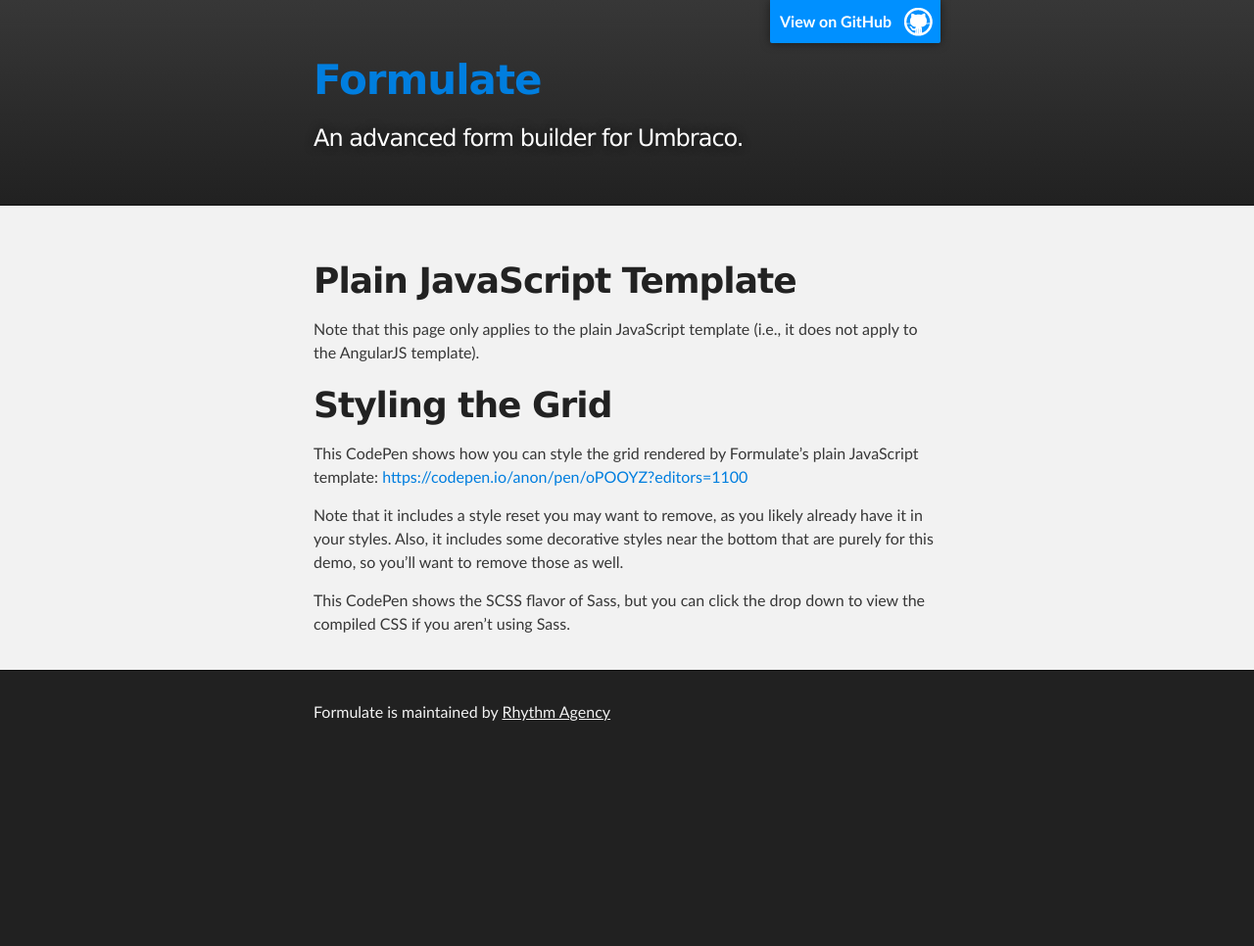
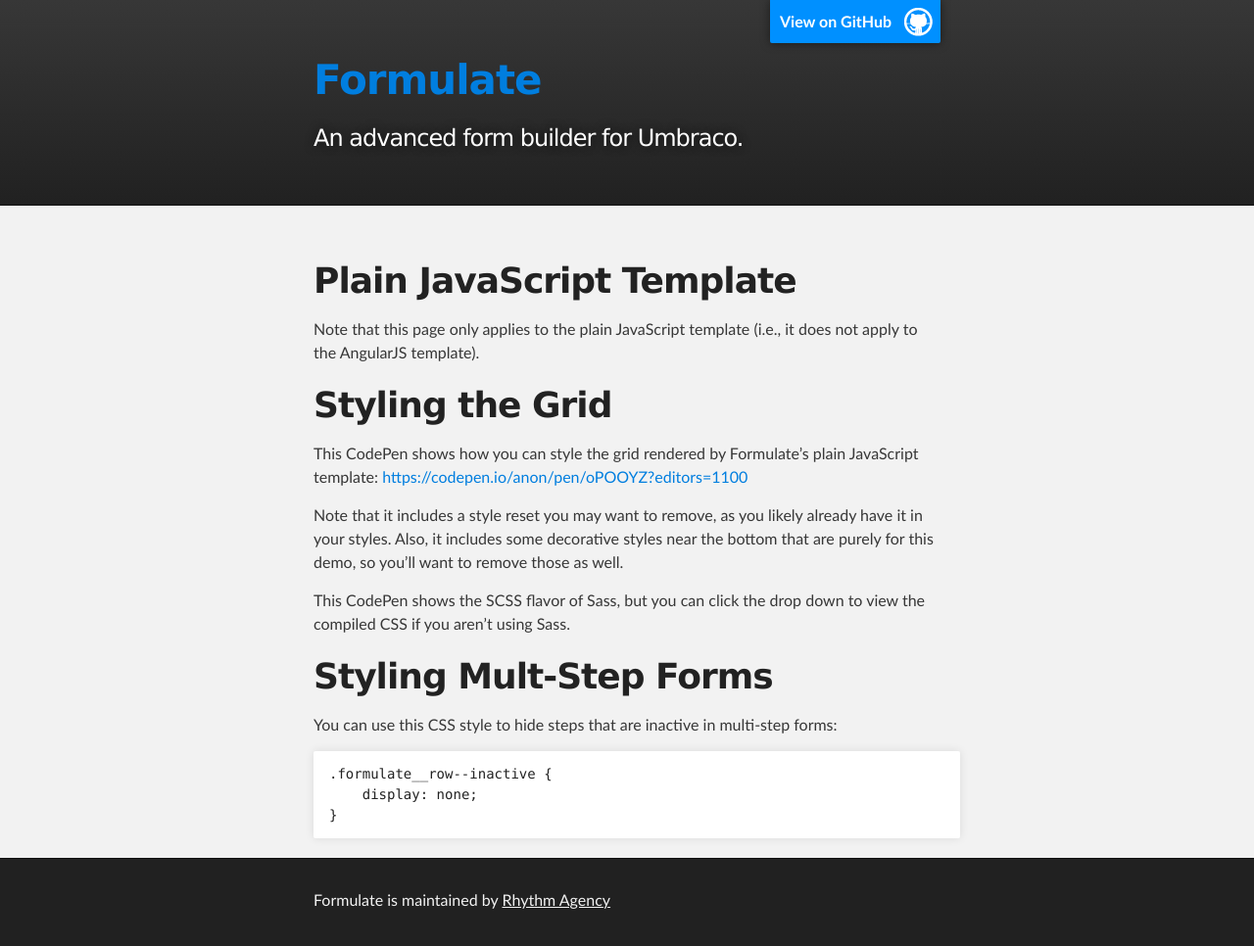
Before and after one commit to rhythmagency/formulate, a Jekyll site: the page built from plain-javascript/styles.md, in a window 1280 px wide. Shown: the whole page at 98% size. Built offline with Jekyll 4.4.1, drawn with Linux system fonts in a browser that asks for light colours; before the commit the page ends 900 px from its top, so only the background shows below that.

Commit message:
feat (Documentation) add info about styling multi-step forms

````diff
--- a/plain-javascript/styles.md
+++ b/plain-javascript/styles.md
@@ -15,3 +15,13 @@
 Also, it includes some decorative styles near the bottom that are purely for this demo, so you'll want to remove those as well.
 
 This CodePen shows the SCSS flavor of Sass, but you can click the drop down to view the compiled CSS if you aren't using Sass.
+
+# Styling Mult-Step Forms
+
+You can use this CSS style to hide steps that are inactive in multi-step forms:
+
+```css
+.formulate__row--inactive {
+    display: none;
+}
+```
````
